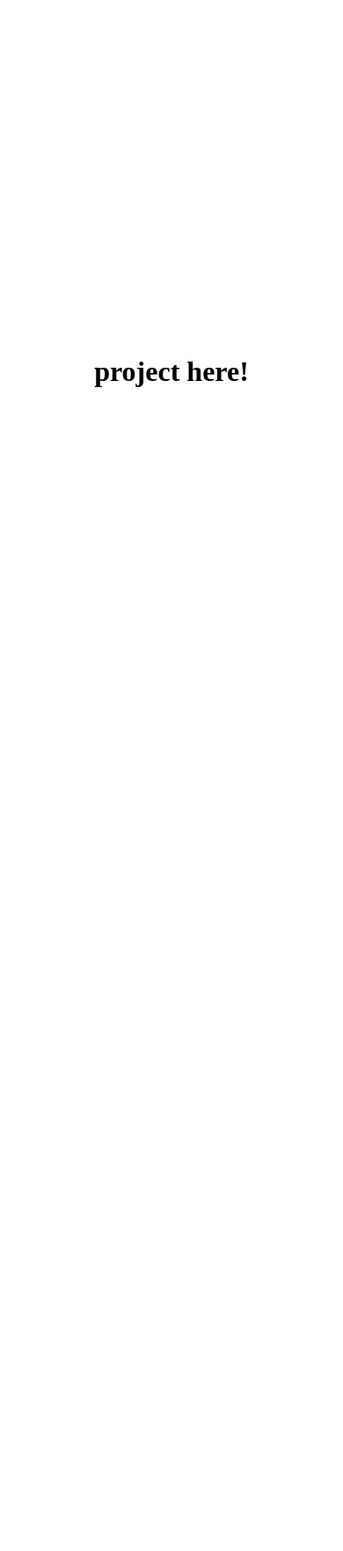
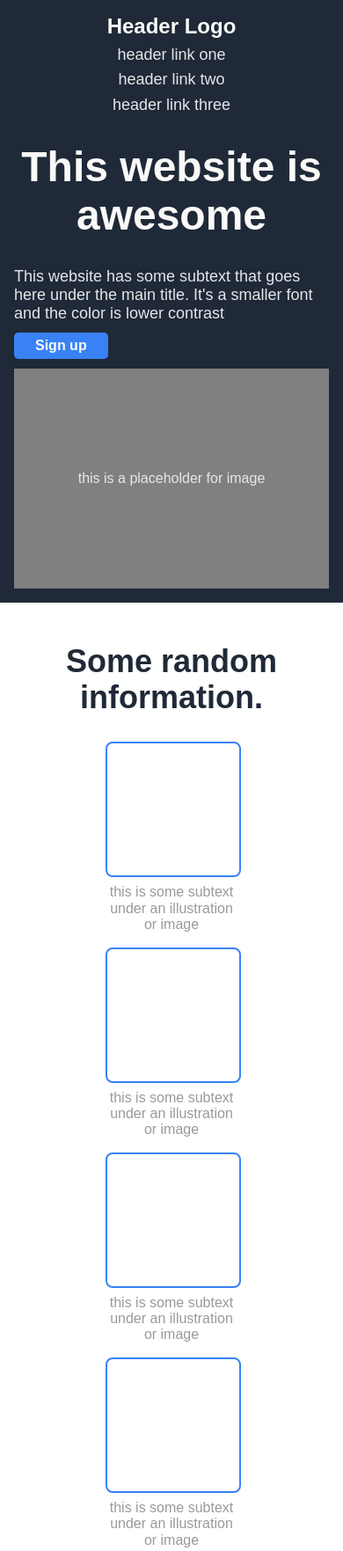
Before and after one commit to elioflo/top-landing-page, a plain HTML site: page index.html in a window 390 px wide. Shown: the top 1763 px of the page at 88% size. Before the commit the page ends 844 px from the top, so only its background shows below. Drawn offline with Linux system fonts and the light colour scheme.

Commit message:
Add mobile version

```diff
--- /dev/null
+++ b/assets/styles/scss/_card.scss
@@ -0,0 +1,17 @@
+.card {
+    width: 150px;
+    margin: 1em auto;
+
+    &__img {
+        border: 2px solid #3882F6;
+        width: 100%;
+        height: 150px;
+        border-radius: .5em;
+    }
+
+    &__caption {
+        color: rgba(0,0,0, .4);
+        text-align: center;
+        margin-top: .5em;
+    }
+}
--- /dev/null
+++ b/assets/styles/scss/_cards.scss
@@ -0,0 +1,10 @@
+.cards {
+    padding: 1em;
+
+    &__title {
+        color: #1F2937;
+        font-size: 36px;
+        font-weight: bolder;
+        text-align: center;
+    }
+}
--- a/assets/styles/scss/_container.scss
+++ b/assets/styles/scss/_container.scss
@@ -1,5 +1,4 @@
 .container {
     min-height: 100vh;
-    display: grid;
-    place-content: center;
+    font-family: sans-serif;
 }
--- /dev/null
+++ b/assets/styles/scss/_cta.scss
@@ -0,0 +1,25 @@
+.cta {
+    padding: 1em;
+    color: #E5E7EB;
+
+    &__content {
+        background-color: #3882F6;
+        padding: .5em 1em;
+        padding-bottom: 1.5em;
+        border-radius: .3em;
+    }
+
+    &__button {
+        color: #FAF9F8;
+        border: 2px solid #FAF9F8;
+        font-weight: bold;
+        padding: .4em 1.5em;
+        text-decoration: none;
+        border-radius: .3em;
+    }
+
+    &__em-text {
+        color: #FAF9F8;
+        font-weight: bolder;
+    }
+}
--- /dev/null
+++ b/assets/styles/scss/_footer.scss
@@ -0,0 +1,11 @@
+.footer {
+    background-color: var(--dark-bg-color);
+
+    &__text {
+        margin: 0;
+        text-align: center;
+        font-size: 18px;
+        color: #E5E7EB;
+        padding: 1.5em 0;
+    }
+}
--- /dev/null
+++ b/assets/styles/scss/_header.scss
@@ -0,0 +1,34 @@
+.header {
+    background-color: var(--dark-bg-color);
+    padding: 1em;
+
+    &__title {
+        color: #FAF9F8;
+        font-size: 48px;
+        font-weight: bolder;
+        text-align: center;
+    }
+
+    &__text {
+        font-size: 18px;
+        color: #E5E7EB;
+    }
+
+    &__button {
+        background-color: #3882F6;
+        color: #FAF9F8;
+        font-weight: bold;
+        padding: .4em 1.5em;
+        text-decoration: none;
+        border-radius: .3em;
+
+    }
+    &__img {
+        background-color: grey;
+        height: max(250px, 35vw);
+        color: #E5E7EB;
+        display: grid;
+        place-content: center;
+        margin-top: 1em;
+    }
+}
--- /dev/null
+++ b/assets/styles/scss/_nav.scss
@@ -0,0 +1,19 @@
+.nav {
+    display: flex;
+    flex-direction: column;
+    align-items: center;
+    gap: .5em;
+
+    &__logo {
+        color: #F9FAF8;
+        font-size: 24px;
+        font-weight: bold;
+        text-transform: capitalize;
+    }
+
+    &__link {
+        color: #E5E7EB;
+        font-size: 18px;
+        text-decoration: none;
+    }
+}
--- /dev/null
+++ b/assets/styles/scss/_quote.scss
@@ -0,0 +1,14 @@
+.quote {
+    background-color: #E5E7EB;
+    padding: 1em;
+    color: #1F2937;
+
+    &__text {
+        font-size: 36px;
+        font-style: italic;
+    }
+    &__author {
+        font-size: 24px;
+        font-weight: bolder;
+    }
+}
--- a/assets/styles/scss/_variables.scss
+++ b/assets/styles/scss/_variables.scss
@@ -1,5 +1,8 @@
 :root {
 
+    --dark-bg-color: #1F2937; //hero and footer
+    --font-color: #F9FAF8;
+    --hero-font: 48px bolder;
 }
 
 
--- a/index.html
+++ b/index.html
@@ -27,9 +27,68 @@
 
 <body>
     <div class="container">
-      <h1>
-        project here!
-      </h1>
+      <header class="header">
+        <nav class="nav">
+          <span class="nav__logo">header logo</span>
+          <a class="nav__link" href="">header link one</a>
+          <a class="nav__link" href="">header link two</a>
+          <a class="nav__link" href="">header link three</a>
+        </nav>
+        <div class="header__content">
+          <div>
+            <h1 class="header__title">This website is awesome</h1>
+            <p class="header__text">This website has some subtext that goes here under the main title. It's a smaller font and the color is lower contrast</p>
+            <a class="header__button" href="#">Sign up</a>
+          </div>
+          <div class="header__img">
+            this is a placeholder for image
+          </div>
+        </div>
+      </header>
+      <main>
+        <section class="cards">
+          <h2 class="cards__title">Some random information.</h2>
+          <figure class="card">
+            <!-- <img class="card__img" src="" alt=""> -->
+            <div class="card__img"></div>
+            <figcaption class="card__caption" >this is some subtext under an illustration or image</figcaption>
+          </figure>
+          <figure class="card">
+            <!-- <img class="card__img" src="" alt=""> -->
+            <div class="card__img"></div>
+            <figcaption class="card__caption" >this is some subtext under an illustration or image</figcaption>
+          </figure>
+          <figure class="card">
+            <!-- <img class="card__img" src="" alt=""> -->
+            <div class="card__img"></div>
+            <figcaption class="card__caption" >this is some subtext under an illustration or image</figcaption>
+          </figure>
+          <figure class="card">
+            <!-- <img class="card__img" src="" alt=""> -->
+            <div class="card__img"></div>
+            <figcaption class="card__caption" >this is some subtext under an illustration or image</figcaption>
+          </figure>
+        </section>
+        <section class="quote">
+          <p class="quote__text">
+            This is an inspiring quote, or testimonial from a customer. Maybe it's just filling up
+            space, or maybe people will actually read it. Who knows? All I know is that it looks nice.
+          </p>
+          <span class="quote__author">-Thor, God of Thunder</span>
+        </section>
+        <section class="cta">
+          <div class="cta__content">
+            <p class="cta__text">
+              <span class="cta__em-text">Call to action! It's time!</span><br>
+              Sign up for our product by clicking that button right over there!
+            </p>
+            <a class="cta__button" href="#">Sign up</a>
+          </div>
+        </section>
+      </main>
+      <footer class="footer">
+        <p class="footer__text">Copyright &copy; The Odin Project</p>
+      </footer>
     </div>
     <custom-footer
         challenge_from="The Odin Project"
```
Also changed, not shown: assets/styles/scss/styles.scss (+7 -0 lines), assets/styles/css/styles.css, 1 other file.
